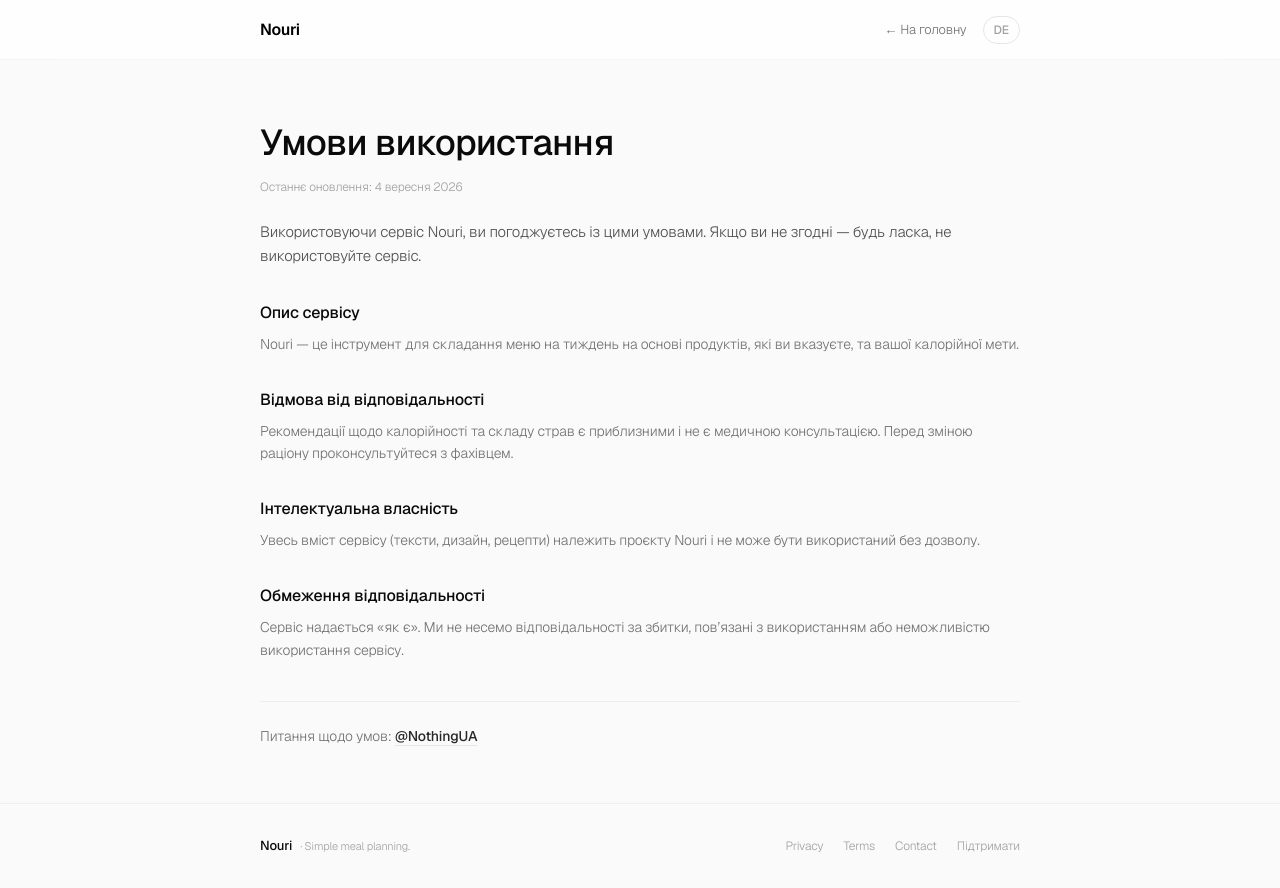
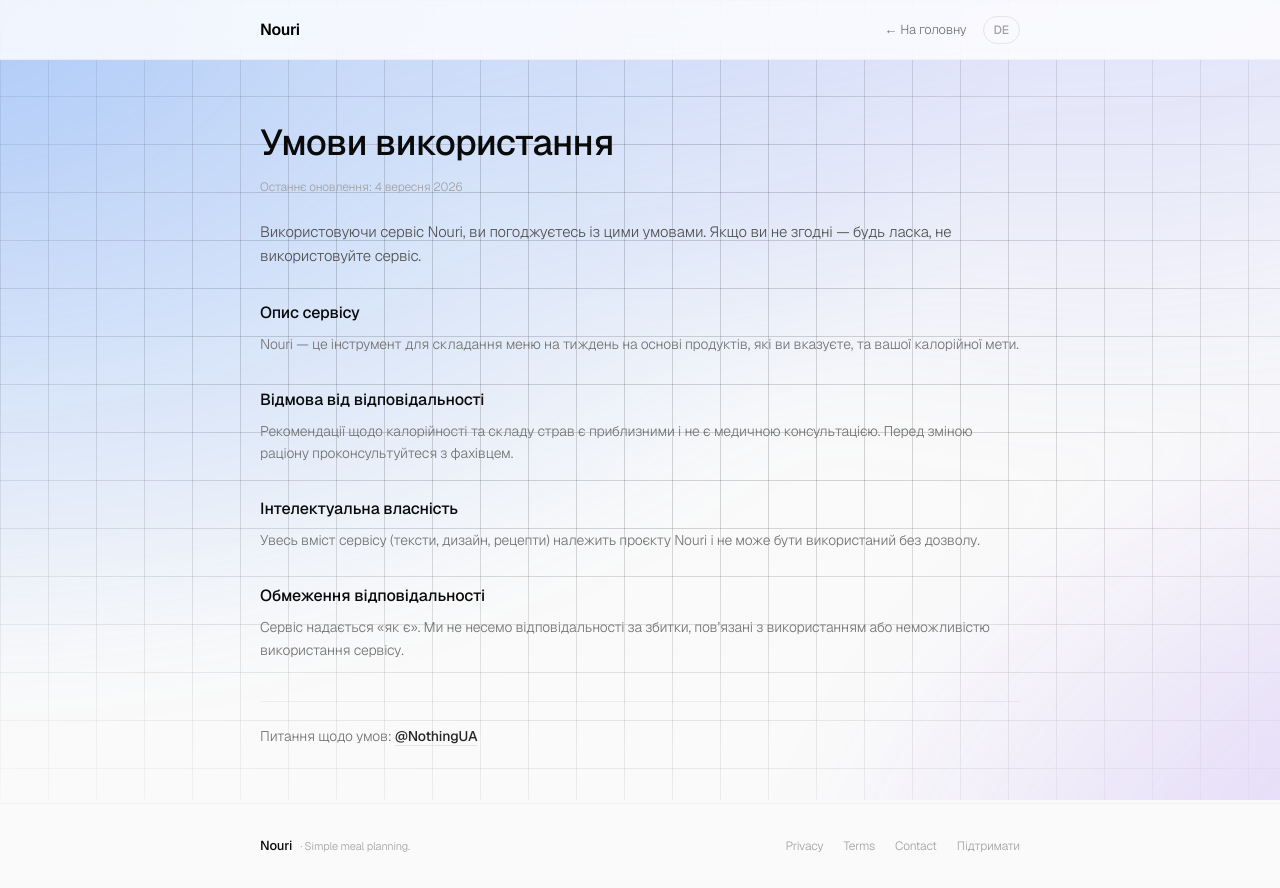
Before and after one commit to dupcamen-dev/NUOMI, a Next.js app: page /terms in a window 1280 px wide. Built offline with nearby package versions, Linux system fonts and the light colour scheme; no server answers; the database is empty.

Commit message:
feat: site-wide animated blue-violet gradient background with darker grid; count one session view per browser tab (stop view inflation)

```diff
--- a/src/app/admin/page.tsx
+++ b/src/app/admin/page.tsx
@@ -73,7 +73,7 @@
   const pagesSorted = stats ? Object.entries(stats.pages).sort((a, b) => b[1] - a[1]) : [];
 
   return (
-    <div className="min-h-screen flex items-center justify-center bg-[#fafafa] px-4">
+    <div className="min-h-screen flex items-center justify-center px-4">
       {authed === null && (
         <div className="w-full max-w-[380px] bg-white border border-black/[0.06] rounded-[24px] p-6 sm:p-8 shadow-[0_2px_4px_rgba(0,0,0,0.02),0_8px_24px_rgba(0,0,0,0.04)]">
           <div className="flex items-center gap-2 mb-6">
--- a/src/app/globals.css
+++ b/src/app/globals.css
@@ -97,6 +97,41 @@
   filter: blur(90px);
 }
 
+/* ---- Site-wide animated background (gradient + grid) ---- */
+@keyframes grad-drift {
+  0%   { background-position: 0% 0%; }
+  50%  { background-position: 100% 100%; }
+  100% { background-position: 0% 0%; }
+}
+
+.site-bg {
+  z-index: 0;
+}
+
+.site-bg-grad {
+  position: absolute;
+  inset: -25%;
+  background:
+    radial-gradient(60% 60% at 22% 24%, rgba(59, 130, 246, 0.42) 0%, transparent 60%),
+    radial-gradient(55% 60% at 82% 76%, rgba(139, 92, 246, 0.40) 0%, transparent 60%),
+    radial-gradient(45% 55% at 60% 15%, rgba(129, 140, 248, 0.30) 0%, transparent 60%);
+  background-size: 160% 160%;
+  background-repeat: no-repeat;
+  animation: grad-drift 26s ease-in-out infinite;
+  filter: blur(44px);
+}
+
+.site-bg-grid {
+  position: absolute;
+  inset: 0;
+  background-image:
+    linear-gradient(to right, rgba(10, 10, 10, 0.16) 1px, transparent 1px),
+    linear-gradient(to bottom, rgba(10, 10, 10, 0.16) 1px, transparent 1px);
+  background-size: 48px 48px;
+  mask-image: radial-gradient(ellipse 95% 85% at 50% 42%, black 28%, transparent 92%);
+  -webkit-mask-image: radial-gradient(ellipse 95% 85% at 50% 42%, black 28%, transparent 92%);
+}
+
 .animate-grid-drift {
   animation: grid-drift 6s linear infinite;
 }
--- a/src/app/layout.tsx
+++ b/src/app/layout.tsx
@@ -56,11 +56,20 @@
         <meta name="theme-color" content="#fafafa" />
         <link rel="icon" type="image/svg+xml" href="/favicon.svg" />
       </head>
-      <body className="min-h-full flex flex-col">
-        <I18nProvider>
-          <VisitorTracker />
-          {children}
-        </I18nProvider>
+      <body className="min-h-full flex flex-col relative overflow-x-hidden">
+        <div
+          className="site-bg pointer-events-none fixed inset-0 overflow-hidden"
+          aria-hidden="true"
+        >
+          <div className="site-bg-grad" />
+          <div className="site-bg-grid" />
+        </div>
+        <div className="relative z-[1] flex min-h-full flex-1 flex-col">
+          <I18nProvider>
+            <VisitorTracker />
+            {children}
+          </I18nProvider>
+        </div>
       </body>
     </html>
   );
--- a/src/components/InfoLayout.tsx
+++ b/src/components/InfoLayout.tsx
@@ -8,7 +8,7 @@
   const { locale, setLocale, t } = useI18n();
 
   return (
-    <div className="min-h-screen flex flex-col bg-[#fafafa]">
+    <div className="min-h-screen flex flex-col bg-transparent">
       <header className="px-4 sm:px-5 h-14 sm:h-[60px] border-b border-black/[0.04] bg-white/80 backdrop-blur-xl sticky top-0 z-50">
         <div className="max-w-[760px] mx-auto h-full flex items-center justify-between">
           <Link href="/" className="flex items-center gap-2.5">
--- a/src/components/VisitorTracker.tsx
+++ b/src/components/VisitorTracker.tsx
@@ -1,16 +1,21 @@
 'use client';
 
-import { useEffect, useRef } from 'react';
+import { useEffect } from 'react';
 
-const STORAGE_KEY = 'nouri_vid';
+const VID_KEY = 'nouri_vid';
+const VIEWED_KEY = 'nouri_viewed';
 const HEARTBEAT_MS = 60 * 1000;
 
 function getVisitorId(): string {
   if (typeof window === 'undefined') return 'noscript';
-  let id = localStorage.getItem(STORAGE_KEY);
+  let id = localStorage.getItem(VID_KEY);
   if (!id) {
-    id = Math.random().toString(36).slice(2) + Date.now().toString(36);
-    localStorage.setItem(STORAGE_KEY, id);
+    id = (crypto as Crypto | undefined)?.randomUUID?.() || Math.random().toString(36).slice(2) + Date.now().toString(36);
+    try {
+      localStorage.setItem(VID_KEY, id);
+    } catch {
+      // storage blocked (e.g. private mode) — fall back to per-session id
+    }
   }
   return id;
 }
@@ -29,28 +34,33 @@
   }
 }
 
+// Counts exactly ONE view per browser tab/session. Re-visits, refreshes and
+// in-page navigation within the same tab do NOT add new "views" — only the
+// heartbeat keeps the visitor marked as active.
 export default function VisitorTracker() {
-  const lastPath = useRef<string>('');
-
   useEffect(() => {
     const id = getVisitorId();
-    lastPath.current = window.location.pathname;
-    fire(id, 'view');
 
-    // Fire a "view" whenever the path changes (client-side navigation).
-    const checkPath = () => {
-      if (window.location.pathname !== lastPath.current) {
-        lastPath.current = window.location.pathname;
-        fire(id, 'view');
+    let alreadyViewed = false;
+    try {
+      alreadyViewed = sessionStorage.getItem(VIEWED_KEY) === '1';
+    } catch {
+      // storage blocked — treat as not viewed so we still count once
+    }
+
+    if (!alreadyViewed) {
+      try {
+        sessionStorage.setItem(VIEWED_KEY, '1');
+      } catch {
+        // ignore
       }
-    };
-    const pathObserver = setInterval(checkPath, 1500);
+      fire(id, 'view');
+    } else {
+      fire(id, 'heartbeat');
+    }
 
-    // Heartbeats only refresh the "active" window — never a new view.
     const heartbeat = setInterval(() => fire(id, 'heartbeat'), HEARTBEAT_MS);
-
     return () => {
-      clearInterval(pathObserver);
       clearInterval(heartbeat);
     };
   }, []);
```
